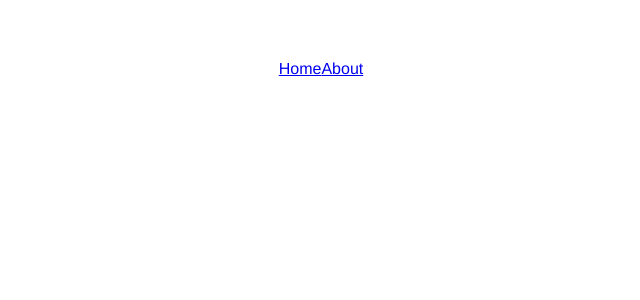
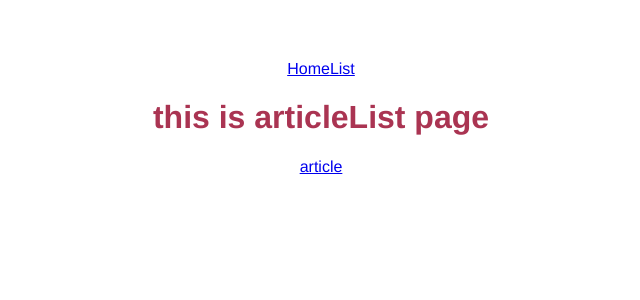
Before and after one commit to astraychildmarion/0327_aotter, a Vue app: page /#/articleList in a window 1280 px wide. Shown: the top 300 px of the page, without its empty margins (319-959 px from the left). Built offline with nearby package versions, Linux system fonts and the light colour scheme.

Commit message:
add pages

```diff
--- a/package.json
+++ b/package.json
@@ -9,6 +9,7 @@
   },
   "dependencies": {
     "vue": "^2.6.6",
+    "vue-awesome-swiper": "^3.1.3",
     "vue-router": "^3.0.1"
   },
   "devDependencies": {
--- a/src/App.vue
+++ b/src/App.vue
@@ -2,14 +2,12 @@
   #app
     #nav
       router-link(to="/") Home
-      router-link(to="/about") About
+      router-link(to="/articleList") List
     router-view
 </template>
 
 <style lang="scss">
-
 @import "variables.scss";
-
 #app {
   font-family: 'Avenir', Helvetica, Arial, sans-serif;
   -webkit-font-smoothing: antialiased;
--- a/src/router.js
+++ b/src/router.js
@@ -12,12 +12,17 @@ export default new Router({
       component: Home
     },
     {
-      path: '/about',
-      name: 'about',
+      path: '/articleList',
+      name: 'articleList',
       // route level code-splitting
-      // this generates a separate chunk (about.[hash].js) for this route
+      // this generates a separate chunk (articleList.[hash].js) for this route
       // which is lazy-loaded when the route is visited.
-      component: () => import(/* webpackChunkName: "about" */ './views/About.vue')
+      component: () => import(/* webpackChunkName: "articleList" */ './views/articleList.vue')
+    },
+    {
+      path: '/article',
+      name: 'article',
+      component: () => import(/* webpackChunkName: "articleList" */ './views/article.vue')
     }
   ]
 })
--- a/src/views/About.vue
+++ /dev/null
@@ -1,4 +0,0 @@
-<template lang="pug">
-  .about
-    h1 this is about page
-</template>
--- /dev/null
+++ b/src/views/article.vue
@@ -0,0 +1,10 @@
+<template lang="pug">
+	.article-wrapper
+		h1 this is article page
+</template>
+
+<script>
+export default {
+	name: 'article'
+}
+</script>
--- /dev/null
+++ b/src/views/articleList.vue
@@ -0,0 +1,12 @@
+<template lang="pug">
+  .articleList-wrapper
+    h1 this is articleList page
+    router-link(to="/article") article
+    //- router-view
+</template>
+
+<script>
+export default {
+  name: 'articleList',
+}
+</script>
```
Also changed, not shown: 1 other file (tests, documents, lock files or other folders).
